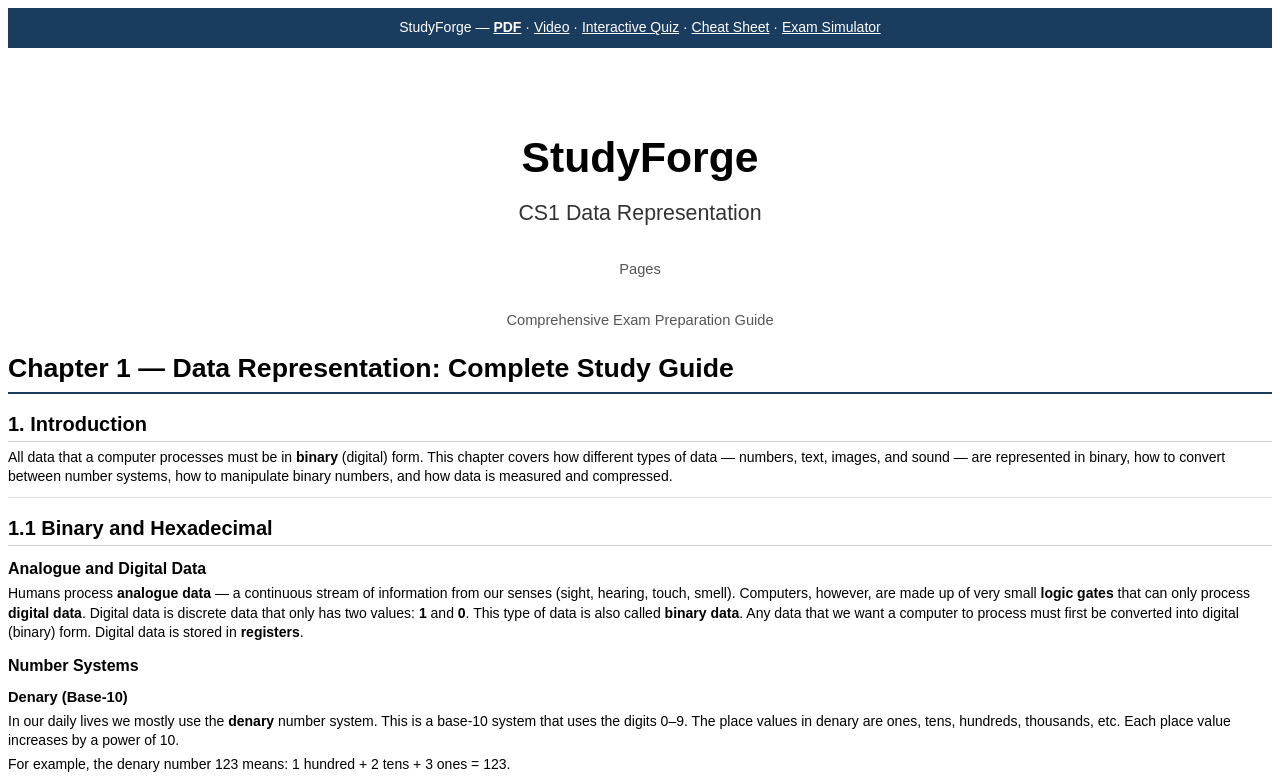
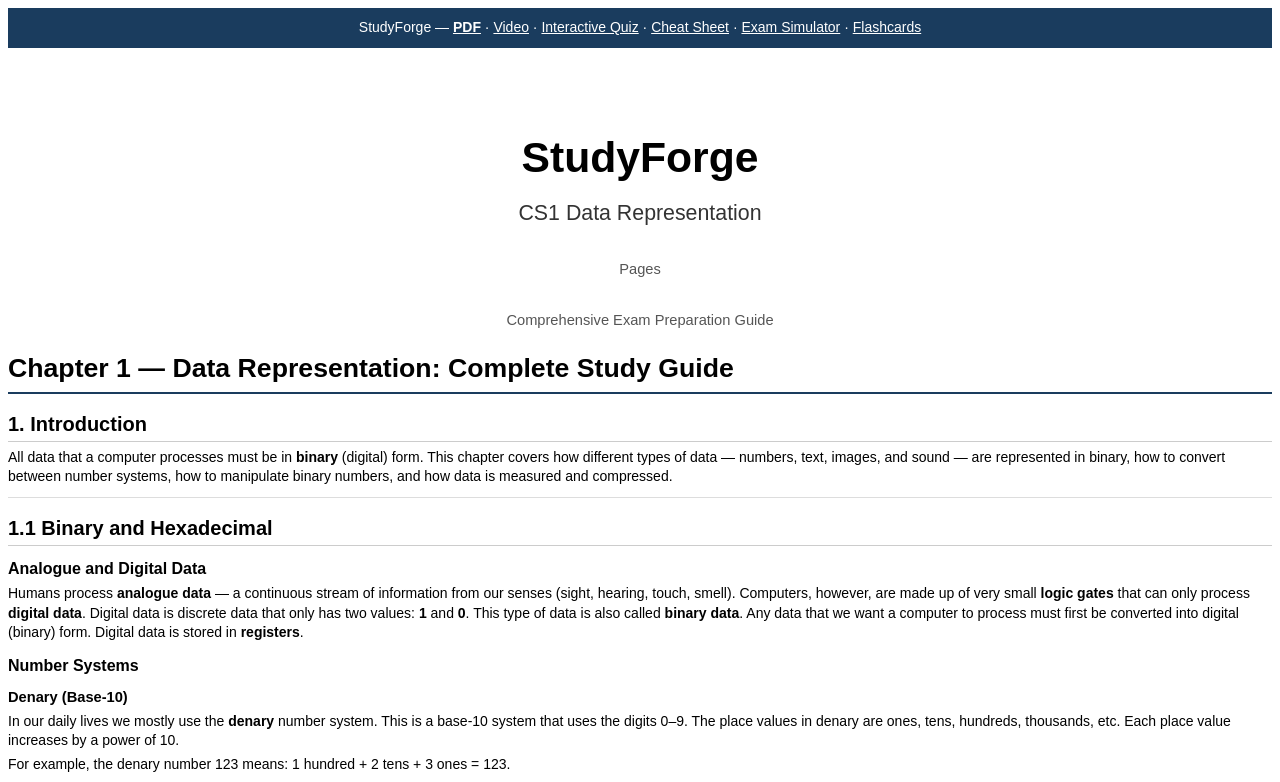
Before and after one commit to deepakp1308/study-guide-cs1, a plain HTML site: page index.html in a window 1280 px wide. Shown: the top 782 px of the page. Drawn offline with Linux system fonts and the light colour scheme.

Commit message:
Update study guide + enhancements

```diff
--- a/index.html
+++ b/index.html
@@ -125,7 +125,7 @@
 </style>
 </head>
 <body>
-<div style="position:sticky;top:0;background:#1a3c5e;color:white;padding:10px 20px;text-align:center;z-index:999;font-family:Arial,sans-serif;font-size:14px;">StudyForge &mdash; <a href="study_guide.pdf" download style="color:white;text-decoration:underline;font-weight:bold;">PDF</a> &middot; <a href="study_guide.mp4" download style="color:white;text-decoration:underline;">Video</a> &middot; <a href="quiz.html" style="color:white;text-decoration:underline;">Interactive Quiz</a> &middot; <a href="cheat_sheet.pdf" style="color:white;text-decoration:underline;">Cheat Sheet</a> &middot; <a href="exam_simulator.html" style="color:white;text-decoration:underline;">Exam Simulator</a></div>
+<div style="position:sticky;top:0;background:#1a3c5e;color:white;padding:10px 20px;text-align:center;z-index:999;font-family:Arial,sans-serif;font-size:14px;">StudyForge &mdash; <a href="study_guide.pdf" download style="color:white;text-decoration:underline;font-weight:bold;">PDF</a> &middot; <a href="study_guide.mp4" download style="color:white;text-decoration:underline;">Video</a> &middot; <a href="quiz.html" style="color:white;text-decoration:underline;">Interactive Quiz</a> &middot; <a href="cheat_sheet.pdf" style="color:white;text-decoration:underline;">Cheat Sheet</a> &middot; <a href="exam_simulator.html" style="color:white;text-decoration:underline;">Exam Simulator</a> &middot; <a href="flashcards.pdf" style="color:white;text-decoration:underline;">Flashcards</a></div>
 <div class="cover">
   <h1>StudyForge</h1>
   <div class="subtitle"></div>
```
Also changed, not shown: 1 other file.
